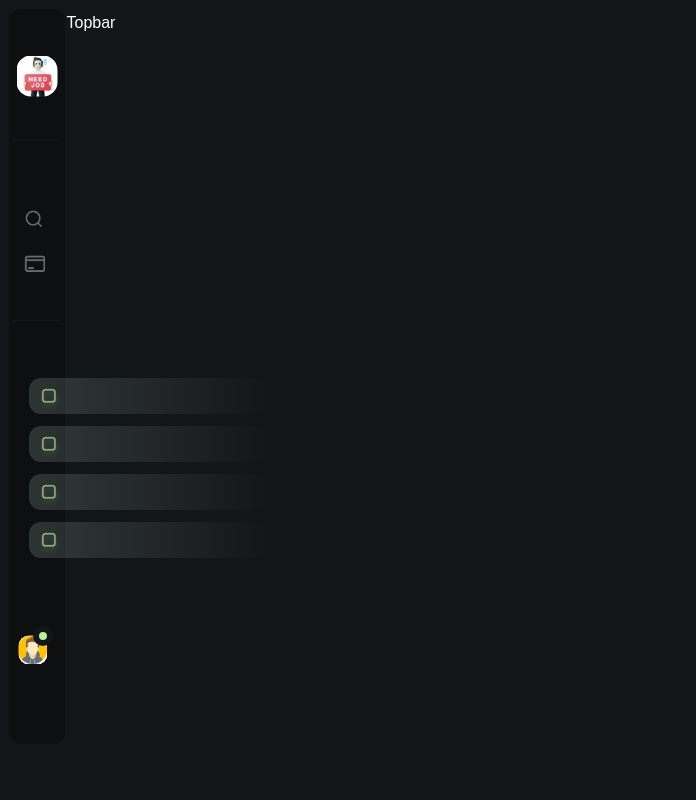
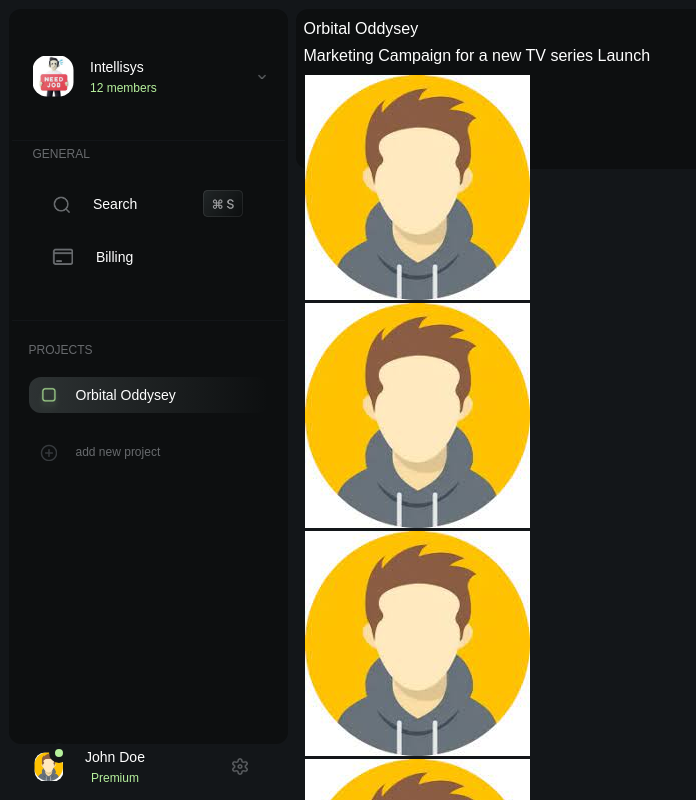
Before and after one commit to akashmn/AI-Creation-Platform, a React (Vite) app: page / in a window 1280 px wide. Shown: the top 800 px of the page, without its empty margins (0-696 px from the left). Built offline with nearby package versions, Linux system fonts and the light colour scheme.

Commit message:
Topbar top section set

```diff
--- a/src/Components/Sidebar.jsx
+++ b/src/Components/Sidebar.jsx
@@ -16,7 +16,7 @@
 
 const Sidebar = () => {
 
-    const [expanded, setExpanded] = useState(false)
+    const [expanded, setExpanded] = useState(true)
 
   return (
     <aside className={`h-[695px] sm:h-[735px] bg-noble-black-800 rounded-xl ${expanded ? 'w-72' : 'w-14'}`}>
@@ -39,7 +39,7 @@
 
             {/* General section */}
             <div className='h-[180px]'>
-                <div className={`flex flex-col gap-5 ${expanded ? '' : 'my-5 mx-1'}`}>
+                <div className={`flex flex-col gap-5 ${expanded ? 'mx-4' : 'my-5 mx-1'}`}>
                     <p className={`text-xs text-noble-black-400 ${expanded ? '' : 'hidden'}`}>GENERAL</p>
                     <div className={`flex flex-col gap-5 ${expanded ? 'mx-4' : 'gap-5 my-10'}`}>
                         <div className='flex flex-row items-center justify-between'>
@@ -60,36 +60,17 @@
             {/* Projects section */}
 
             <div className="h-614px">
-                <div className={`mx-3 my-4 flex flex-col gap-4 ${expanded ? '' : '-mx-[1px]'}`}>
+                <div className={`my-4 flex flex-col gap-4 ${expanded ? 'mx-3' : ''}`}>
                     <p className={`text-xs text-noble-black-400 ${expanded ? '' : 'hidden'}`}>PROJECTS</p>
                     <div className={`flex flex-col gap-3 ${expanded ? '' : 'mt-9'}`}>
-                        <button className={`flex items-center h-9 w-60 bg-gradient-to-r from-[#D7EDED29] to-[#CCEBEB00] rounded-xl ${expanded ? '' : 'w-10'}`}>
+                        <button className={`flex items-center h-9 bg-gradient-to-r from-[#D7EDED29] to-[#CCEBEB00] rounded-xl ${expanded ? 'w-60' : 'w-10'}`}>
                             <div className='flex flex-row items-center gap-2'>
                                 <img src={proj1} alt="project" className='h-9 mt-4'/>
                                 <p className={`text-sm ${expanded ? '' : 'hidden'}`}>Orbital Oddysey</p>
                             </div>
                         </button>
 
-                        <button className={`flex items-center h-9 w-60 bg-gradient-to-r from-[#D7EDED29] to-[#CCEBEB00] rounded-xl ${expanded ? '' : 'w-10'}`}>
-                            <div className='flex flex-row items-center gap-2'>
-                                <img src={proj1} alt="project" className='h-9 mt-4'/>
-                                <p className={`text-sm ${expanded ? '' : 'hidden'}`}>Orbital Oddysey</p>
-                            </div>
-                        </button>
 
-                        <button className={`flex items-center h-9 w-60 bg-gradient-to-r from-[#D7EDED29] to-[#CCEBEB00] rounded-xl ${expanded ? '' : 'w-10'}`}>
-                            <div className='flex flex-row items-center gap-2'>
-                                <img src={proj1} alt="project" className='h-9 mt-4'/>
-                                <p className={`text-sm ${expanded ? '' : 'hidden'}`}>Orbital Oddysey</p>
-                            </div>
-                        </button>
-
-                        <button className={`flex items-center h-9 w-60 bg-gradient-to-r from-[#D7EDED29] to-[#CCEBEB00] rounded-xl ${expanded ? '' : 'w-10'}`}>
-                            <div className='flex flex-row items-center gap-2'>
-                                <img src={proj1} alt="project" className='h-9 mt-4'/>
-                                <p className={`text-sm ${expanded ? '' : 'hidden'}`}>Orbital Oddysey</p>
-                            </div>
-                        </button>
 
                         <div className="flex flex-row items-center gap-4 mx-2 mt-4">
                             <img src={addButton} alt="add-button" className='h-5'/>
@@ -102,7 +83,7 @@
 
             {/* user section */}
 
-            <div className={`bottom-0 border-none flex flex-row items-center justify-between ${expanded ? 'mx-4' : ''}`}>
+            <div className={`bottom-2 fixed mt-6 sm:mt-24 border-none flex flex-row items-center ${expanded ? 'mx-4 justify-between gap-20' : 'mx-1'}`}>
                 <div className='flex flex-row items-center gap-3'>
                     <div  className='flex'>
                         <img src={avatar} alt="user" className='h-8 rounded-xl z-0'/>
--- a/src/Components/Topbar.jsx
+++ b/src/Components/Topbar.jsx
@@ -1,7 +1,44 @@
+//import assests & icons
+
+import avatar from '../assets/avatar.jpeg'
+import share from '../assets/share-button.png'
+import edit from '../assets/edit-button.png'
+
 
 const Topbar = () => {
   return (
-    <div>Topbar</div>
+    <top className='w-full h-32 sm:h-40 bg-noble-black-800 rounded-xl'>
+        <nav>
+            {/* Top section */}
+            <div className="top">
+                <div className="details">
+                    <p>Orbital Oddysey</p>
+                    <p>Marketing Campaign for a new TV series Launch</p>
+                </div>
+                <div className="">
+                    <div className="avatars">
+                        <img src={avatar} alt='avatars'/>
+                        <img src={avatar} alt='avatars'/>
+                        <img src={avatar} alt='avatars'/>
+                        <img src={avatar} alt='avatars'/>
+                        <img src={avatar} alt='avatars'/>
+                    </div>
+                    <button className="share">
+                        <img src={share} alt="share-button" />
+                        <p>Share</p>
+                    </button>
+                    <button className="edit">
+                        <img src={edit} alt="edit-button" />
+                    </button>
+                </div>
+            </div>
+
+            {/* Bottom section */}
+            <div>
+
+            </div>
+        </nav>
+    </top>
   )
 }
 
--- a/src/Pages/Artificum.jsx
+++ b/src/Pages/Artificum.jsx
@@ -5,7 +5,7 @@
 
 const Artificum = () => {
   return (
-    <div className="flex flex-row">
+    <div className="flex flex-row gap-2">
         <Sidebar />
         <Topbar />
     </div>
```
Also changed, not shown: src/assets/edit-button.png (added), src/assets/share-button.png (added).
